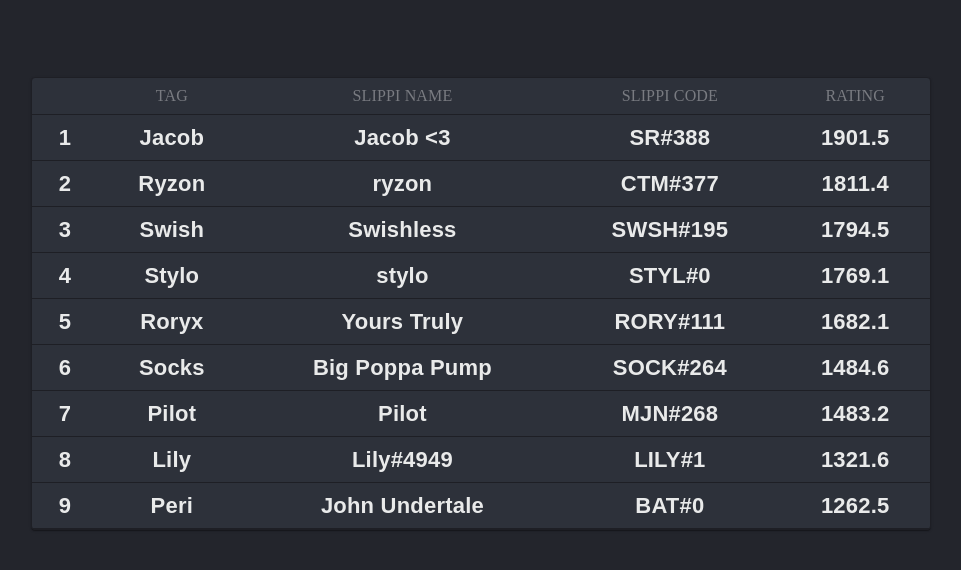
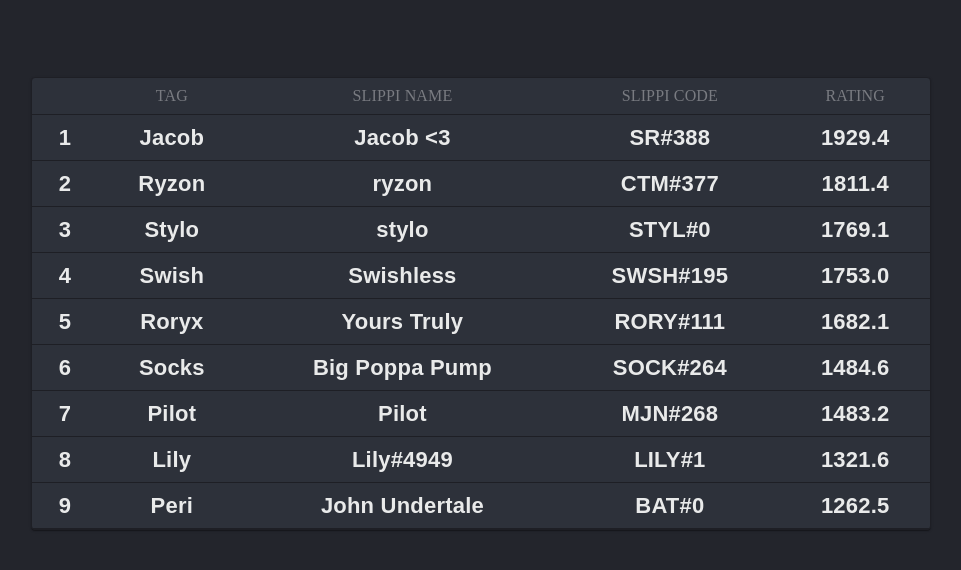
Before and after one commit to Melee-Leaderboards/Scotland, a plain HTML site: page index.html in a window 1280 px wide. Shown: the whole page, without its empty margins (159-1120 px from the left). Drawn offline with Linux system fonts and the light colour scheme; a web font is replaced by a local one.

Commit message:
12/21/2022, 01:48:14

```diff
--- a/index.html
+++ b/index.html
@@ -44,7 +44,7 @@
                 <td class="td1"><p class="bodytext">Jacob</p></td>
                 <td class="td1"><p class="bodytext">Jacob &lt;3</p></td>
                 <td class="td1"><p class="bodytext">SR#388</p></td>
-                <td class="td1"><p class="bodytext">1901.5</p></td>
+                <td class="td1"><p class="bodytext">1929.4</p></td>
             </tr>
         </tbody>
 
@@ -61,20 +61,20 @@
         <tbody class="tbody1" style="position: relative;">
             <tr class="tr1">
                 <td class="td1"><p class="bodytext">3</p></td>
-                <td class="td1"><p class="bodytext">Swish</p></td>
-                <td class="td1"><p class="bodytext">Swishless</p></td>
-                <td class="td1"><p class="bodytext">SWSH#195</p></td>
-                <td class="td1"><p class="bodytext">1794.5</p></td>
+                <td class="td1"><p class="bodytext">Stylo</p></td>
+                <td class="td1"><p class="bodytext">stylo</p></td>
+                <td class="td1"><p class="bodytext">STYL#0</p></td>
+                <td class="td1"><p class="bodytext">1769.1</p></td>
             </tr>
         </tbody>
 
         <tbody class="tbody1" style="position: relative;">
             <tr class="tr1">
                 <td class="td1"><p class="bodytext">4</p></td>
-                <td class="td1"><p class="bodytext">Stylo</p></td>
-                <td class="td1"><p class="bodytext">stylo</p></td>
-                <td class="td1"><p class="bodytext">STYL#0</p></td>
-                <td class="td1"><p class="bodytext">1769.1</p></td>
+                <td class="td1"><p class="bodytext">Swish</p></td>
+                <td class="td1"><p class="bodytext">Swishless</p></td>
+                <td class="td1"><p class="bodytext">SWSH#195</p></td>
+                <td class="td1"><p class="bodytext">1753.0</p></td>
             </tr>
         </tbody>
 
```
